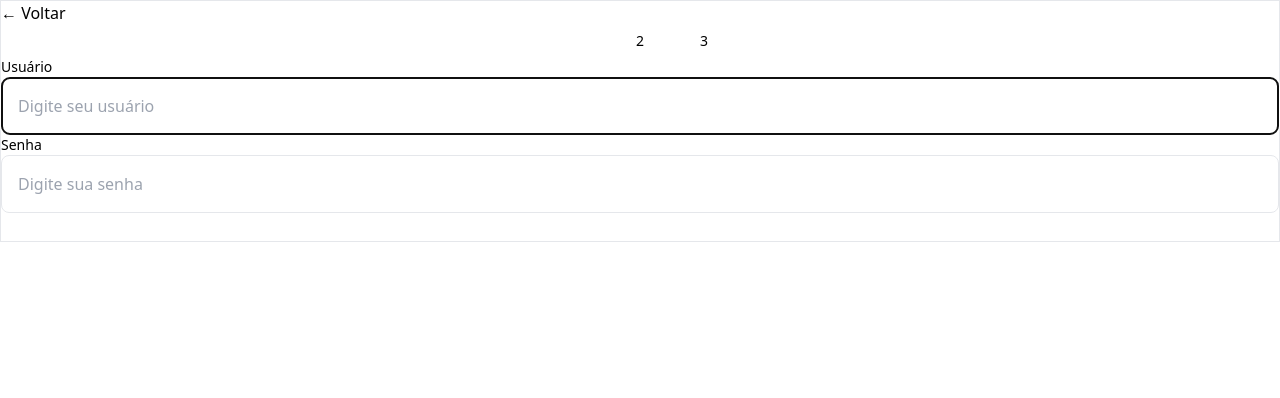
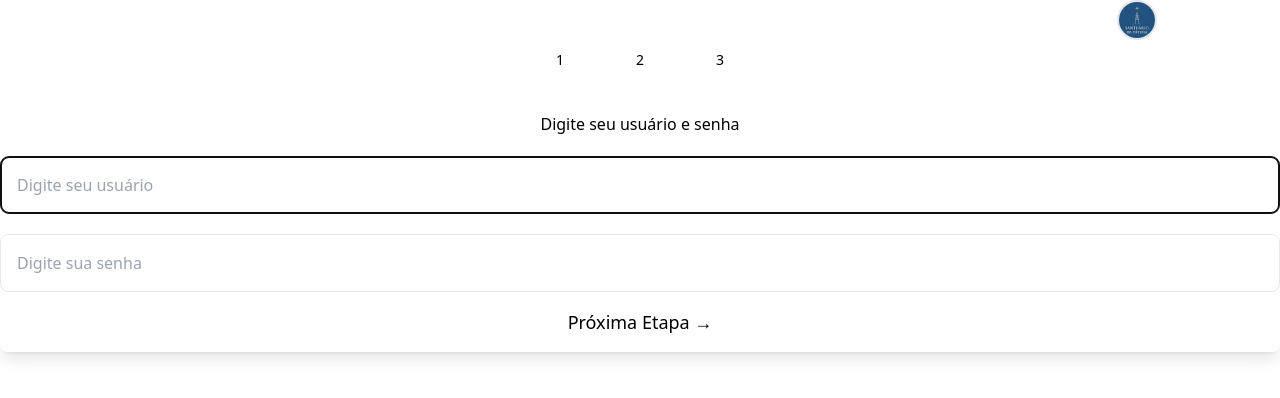
Before and after one commit to Jbreccio/santuariofatima, a React (Vite) app in the folder frontend/: page /loginsecret in a window 1280 px wide. Both pictures are taken after a click on the button "LOGIN ADMINISTRATIVO". Shown: the top 398 px of the page. Built offline with nearby package versions, Linux system fonts and the light colour scheme; the HTML template or start-up script is replaced by a standard one.

Commit message:
ajustes no layout

```diff
--- a/frontend/src/pages/LoginSecret.tsx
+++ b/frontend/src/pages/LoginSecret.tsx
@@ -1,4 +1,3 @@
-// LoginSecret.tsx ATUALIZADO
 import React, { useState } from 'react';
 import { useNavigate } from 'react-router-dom';
 import { LogIn, AlertCircle, Shield, Mail, Cross } from 'lucide-react';
@@ -62,9 +61,20 @@ export default function LoginSecret() {
         {step === 'idle' && (
           <div className="w-full max-w-md">
             <div className="bg-gradient-to-b from-[#051f2c] to-[#2e8cb8] rounded-xl p-10 text-center shadow-2xl">
+              {/* LOGO NO CENTRO DO BOTÃO */}
               <div className="flex justify-center mb-6">
-                <Cross className="w-12 h-12 text-white" />
+                <div className="w-20 h-20 rounded-full overflow-hidden border-4 border-white/30 shadow-lg">
+                  <img
+                    src="/logo.png"
+                    alt="Santuário de Fátima"
+                    className="w-full h-full object-cover"
+                    onError={(e) => {
+                      e.currentTarget.src = 'https://placehold.co/80x80/1e3a8a/ffffff?text=SF';
+                    }}
+                  />
                 </div>
+              </div>
+
               <h1 className="text-2xl font-bold text-white mb-2">Santuário de Fátima</h1>
               <p className="text-white/80 text-sm mb-8">Acesso Administrativo</p>
 
@@ -86,37 +96,51 @@ export default function LoginSecret() {
           </div>
         )}
 
-        {/* ETAPAS DE LOGIN (Modal) */}
+        {/* ETAPAS DE LOGIN (Modal) - COM MELHORIAS */}
         {(step === 'credentials' || step === '2fa' || step === 'pin') && (
-          <div className="bg-white border border-gray-200 rounded-2xl shadow-2xl w-full max-w-md p-8">
-            {/* Botão para voltar à tela inicial */}
+          <div className="bg-gradient-to-b from-[#051f2c] to-[#2e8cb8] rounded-2xl shadow-2xl w-full max-w-md p-8">
+            {/* CABEÇALHO DO MODAL COM LOGO */}
+            <div className="flex items-center justify-between mb-8">
               <button
                 onClick={() => setStep('idle')}
-              className="text-gray-500 hover:text-gray-700 mb-6 flex items-center gap-2"
+                className="text-white hover:text-gray-300 flex items-center gap-2"
               >
                 ← Voltar
               </button>
 
-            <div className="flex justify-center mb-6">
+              <div className="flex items-center gap-3">
+                <div className="w-10 h-10 rounded-full overflow-hidden border-2 border-white/30">
+                  <img
+                    src="/logo.png"
+                    alt="Logo"
+                    className="w-full h-full object-cover"
+                  />
+                </div>
+                <span className="text-white font-bold text-lg">Painel Admin</span>
+              </div>
+            </div>
+
+            {/* BARRA DE PROGRESSO */}
+            <div className="flex justify-center mb-8">
               {[1, 2, 3].map((i) => (
                 <div key={i} className="flex items-center">
                   <div
-                    className={`w-8 h-8 rounded-full flex items-center justify-center text-sm font-bold ${
+                    className={`w-10 h-10 rounded-full flex items-center justify-center text-sm font-bold ${
                       (step === 'credentials' && i === 1) ||
                       (step === '2fa' && i <= 2) ||
                       (step === 'pin' && i <= 3)
-                        ? 'bg-blue-600 text-white'
-                        : 'bg-gray-200 text-gray-600'
+                        ? 'bg-white text-blue-700'
+                        : 'bg-white/20 text-white/60'
                     }`}
                   >
                     {i}
                   </div>
                   {i < 3 && (
                     <div
-                      className={`w-8 h-0.5 mx-1 ${
+                      className={`w-10 h-1 mx-2 ${
                         (step === '2fa' && i >= 1) || step === 'pin'
-                          ? 'bg-blue-600'
-                          : 'bg-gray-200'
+                          ? 'bg-white'
+                          : 'bg-white/20'
                       }`}
                     />
                   )}
@@ -125,7 +149,7 @@ export default function LoginSecret() {
             </div>
 
             {error && (
-              <div className="bg-red-50 text-red-700 p-4 rounded-lg text-sm mb-6 flex items-start">
+              <div className="bg-red-500/20 border border-red-400 text-white p-4 rounded-lg text-sm mb-6 flex items-start backdrop-blur-sm">
                 <AlertCircle size={18} className="mt-0.5 mr-3 flex-shrink-0" />
                 <span>{error}</span>
               </div>
@@ -134,8 +158,13 @@ export default function LoginSecret() {
             <form onSubmit={handleLoginFlow} className="space-y-6">
               {step === 'credentials' && (
                 <>
+                  <div className="text-center mb-6">
+                    <h2 className="text-2xl font-bold text-white mb-2">Credenciais de Acesso</h2>
+                    <p className="text-white/80">Digite seu usuário e senha</p>
+                  </div>
+
                   <div>
-                    <label className="block text-gray-700 text-sm font-medium mb-2">
+                    <label className="block text-white text-sm font-medium mb-2">
                       Usuário
                     </label>
                     <input
@@ -144,12 +173,12 @@ export default function LoginSecret() {
                       value={credenciais.usuario}
                       onChange={(e) => setCredenciais({ ...credenciais, usuario: e.target.value })}
                       placeholder="Digite seu usuário"
-                      className="w-full p-4 border border-gray-300 rounded-lg focus:ring-2 focus:ring-blue-500 focus:border-blue-500"
+                      className="w-full p-4 bg-white/10 border border-white/20 text-white rounded-lg focus:ring-2 focus:ring-white focus:border-white placeholder:text-white/50"
                     />
                   </div>
 
                   <div>
-                    <label className="block text-gray-700 text-sm font-medium mb-2">
+                    <label className="block text-white text-sm font-medium mb-2">
                       Senha
                     </label>
                     <input
@@ -157,25 +186,27 @@ export default function LoginSecret() {
                       value={credenciais.senha}
                       onChange={(e) => setCredenciais({ ...credenciais, senha: e.target.value })}
                       placeholder="Digite sua senha"
-                      className="w-full p-4 border border-gray-300 rounded-lg focus:ring-2 focus:ring-blue-500 focus:border-blue-500"
+                      className="w-full p-4 bg-white/10 border border-white/20 text-white rounded-lg focus:ring-2 focus:ring-white focus:border-white placeholder:text-white/50"
                     />
                   </div>
 
                   <button
                     type="submit"
-                    className="w-full bg-blue-600 hover:bg-blue-700 text-white py-3.5 rounded-lg font-semibold text-lg transition-colors"
+                    className="w-full bg-white hover:bg-gray-100 text-blue-700 py-4 rounded-lg font-bold text-lg transition-colors shadow-lg hover:shadow-xl"
                   >
-                    Próxima Etapa
+                    Próxima Etapa →
                   </button>
                 </>
               )}
 
               {step === '2fa' && (
                 <>
-                  <div className="text-center">
-                    <Shield className="w-14 h-14 text-blue-600 mx-auto mb-4" />
-                    <h3 className="font-bold text-gray-800 text-xl">Google Authenticator</h3>
-                    <p className="text-gray-600 mt-2">Digite o código de 6 dígitos do aplicativo</p>
+                  <div className="text-center mb-6">
+                    <div className="inline-flex items-center justify-center w-16 h-16 bg-white/20 rounded-full mb-4">
+                      <Shield className="w-8 h-8 text-white" />
+                    </div>
+                    <h3 className="font-bold text-white text-xl">Google Authenticator</h3>
+                    <p className="text-white/80 mt-2">Digite o código de 6 dígitos do aplicativo</p>
                   </div>
 
                   <input
@@ -185,23 +216,23 @@ export default function LoginSecret() {
                     value={codigo2FA}
                     onChange={(e) => setCodigo2FA(e.target.value.replace(/\D/g, ''))}
                     placeholder="123456"
-                    className="w-full p-4 border border-gray-300 rounded-lg text-center text-2xl font-mono tracking-widest"
+                    className="w-full p-5 bg-white/10 border border-white/20 text-white rounded-lg text-center text-3xl font-mono tracking-widest placeholder:text-white/30 focus:ring-2 focus:ring-white"
                     autoFocus
                   />
 
-                  <div className="flex gap-3">
+                  <div className="flex gap-3 pt-4">
                     <button
                       type="button"
                       onClick={handleBack}
-                      className="flex-1 py-3 border border-blue-600 text-blue-600 rounded-lg font-medium"
+                      className="flex-1 py-3.5 border-2 border-white text-white rounded-lg font-medium hover:bg-white/10 transition-colors"
                     >
-                      Voltar
+                      ← Voltar
                     </button>
                     <button
                       type="submit"
-                      className="flex-1 bg-blue-600 text-white py-3 rounded-lg font-medium"
+                      className="flex-1 bg-white text-blue-700 py-3.5 rounded-lg font-medium hover:bg-gray-100 transition-colors shadow-lg"
                     >
-                      Próximo
+                      Próximo →
                     </button>
                   </div>
                 </>
@@ -209,10 +240,12 @@ export default function LoginSecret() {
 
               {step === 'pin' && (
                 <>
-                  <div className="text-center">
-                    <Mail className="w-14 h-14 text-blue-600 mx-auto mb-4" />
-                    <h3 className="font-bold text-gray-800 text-xl">PIN de Confirmação</h3>
-                    <p className="text-gray-600 mt-2">Verifique o PIN enviado para seu e-mail institucional</p>
+                  <div className="text-center mb-6">
+                    <div className="inline-flex items-center justify-center w-16 h-16 bg-white/20 rounded-full mb-4">
+                      <Mail className="w-8 h-8 text-white" />
+                    </div>
+                    <h3 className="font-bold text-white text-xl">PIN de Confirmação</h3>
+                    <p className="text-white/80 mt-2">Verifique o PIN enviado para seu e-mail institucional</p>
                   </div>
 
                   <input
@@ -222,23 +255,23 @@ export default function LoginSecret() {
                     value={pinEmail}
                     onChange={(e) => setPinEmail(e.target.value.replace(/\D/g, ''))}
                     placeholder="7890"
-                    className="w-full p-4 border border-gray-300 rounded-lg text-center text-2xl font-mono tracking-widest"
+                    className="w-full p-5 bg-white/10 border border-white/20 text-white rounded-lg text-center text-3xl font-mono tracking-widest placeholder:text-white/30 focus:ring-2 focus:ring-white"
                     autoFocus
                   />
 
-                  <div className="flex gap-3">
+                  <div className="flex gap-3 pt-4">
                     <button
                       type="button"
                       onClick={handleBack}
-                      className="flex-1 py-3 border border-blue-600 text-blue-600 rounded-lg font-medium"
+                      className="flex-1 py-3.5 border-2 border-white text-white rounded-lg font-medium hover:bg-white/10 transition-colors"
                     >
-                      Voltar
+                      ← Voltar
                     </button>
                     <button
                       type="submit"
-                      className="flex-1 bg-green-600 hover:bg-green-700 text-white py-3 rounded-lg font-medium"
+                      className="flex-1 bg-green-500 hover:bg-green-600 text-white py-3.5 rounded-lg font-medium transition-colors shadow-lg"
                     >
-                      Acessar Painel
+                      ✅ Acessar Painel
                     </button>
                   </div>
                 </>
@@ -248,19 +281,17 @@ export default function LoginSecret() {
         )}
       </div>
 
-      {/* LADO DIREITO: Imagem de Nossa Senhora - AGORA COM SUA IMAGEM */}
-      <div className="hidden md:flex md:w-1/2 bg-gradient-to-b from-blue-900 to-blue-700 items-center justify-center p-12">
-        <div className="text-center">
-          <div className="mb-8">
-            <div className="w-80 h-80 mx-auto rounded-full overflow-hidden border-8 border-white/20 shadow-2xl">
-              {/* 🔥 SUA IMAGEM AQUI - caminho correto */}
+      {/* LADO DIREITO: COM O MESMO GRADIENTE DO BOTÃO LOGIN */}
+      <div className="hidden md:flex md:w-1/2 bg-gradient-to-b from-[#051f2c] to-[#2e8cb8] items-center justify-center p-12">
+        <div className="text-center max-w-lg">
+          <div className="mb-10">
+            <div className="w-96 h-96 mx-auto rounded-full overflow-hidden border-8 border-white/30 shadow-2xl">
               <img
                 src="/snsfoval.png.jpg"
-                alt="Nossa Senhora de Fátima"
+                alt="Santuário de Fátima"
                 className="w-full h-full object-cover"
                 onError={(e) => {
                   console.log('Erro ao carregar imagem:', e);
-                  // Fallback se a imagem não carregar
                   e.currentTarget.src = 'https://placehold.co/400x400/1e3a8a/ffffff?text=Santuário+de+Fátima';
                 }}
               />
@@ -268,11 +299,14 @@ export default function LoginSecret() {
           </div>
 
           <div className="text-white">
-            <h2 className="text-3xl font-bold mb-4">Santuário de Fátima</h2>
-            <p className="text-white/80 text-lg italic">
-              "Rezai o terço todos os dias para alcançar a paz..."
+            <h2 className="text-4xl font-bold mb-6 tracking-tight">Santuário de Fátima</h2>
+            <div className="bg-white/10 backdrop-blur-sm rounded-xl p-6 border border-white/20">
+              <p className="text-white/90 text-xl italic leading-relaxed mb-4">
+                "Rezai o terço todos os dias para alcançar a paz para o mundo e o fim da guerra"
               </p>
-            <p className="text-white/60 mt-4">Paróquia Santuário de Fátima</p>
+              <p className="text-white/70">— Nossa Senhora de Fátima, 13 de maio de 1917</p>
+            </div>
+            <p className="text-white/60 mt-8 text-lg">Paróquia Santuário de Fátima</p>
           </div>
 
           <div className="mt-12 pt-8 border-t border-white/20">
@@ -280,6 +314,9 @@ export default function LoginSecret() {
               Sistema Administrativo do Santuário<br />
               Desenvolvido com fé e dedicação
             </p>
+            <div className="flex justify-center mt-4">
+              <div className="w-16 h-1 bg-white/30 rounded-full"></div>
+            </div>
           </div>
         </div>
       </div>
```
Lines whose indentation alone changed are shown as unchanged.
